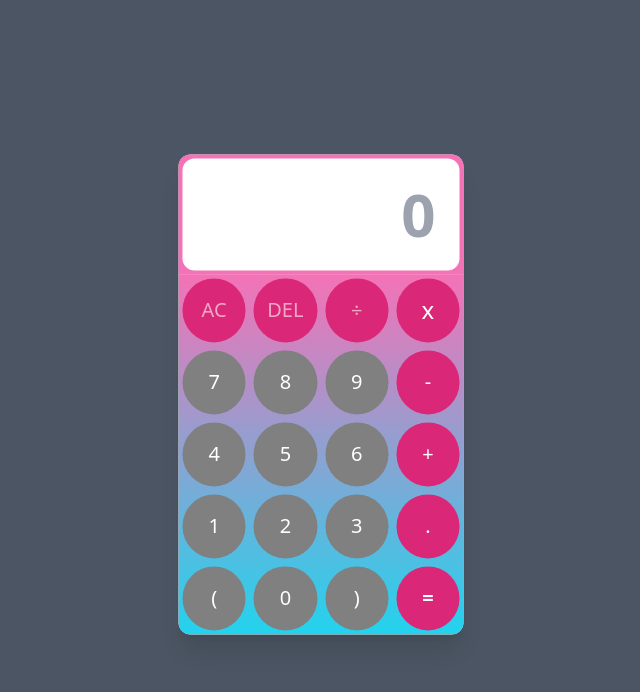
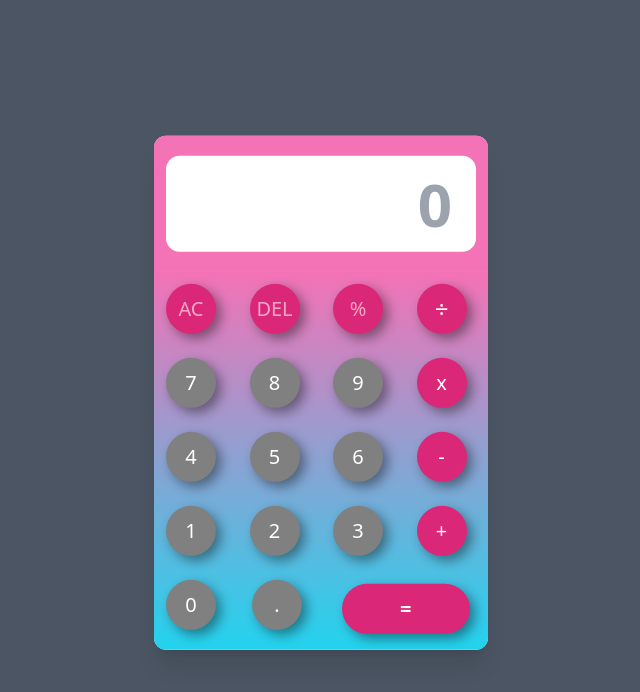
Before and after one commit to alxcyha/Calculator, a plain HTML site: page index.html in a window 1280 px wide. Shown: the whole page, without its empty margins (319-959 px from the left). Drawn offline with nearby package versions, Linux system fonts and the light colour scheme.

Commit message:
updated design

```diff
--- a/index.html
+++ b/index.html
@@ -15,81 +15,79 @@
       class=" rounded-lg shadow-none transition-shadow duration-300 ease-in-out hover:shadow-lg hover:shadow-black/30">
 </div> -->
 
-    <div class="calculator  items-center justify-center px-5 pt-0 ">
+    <div class="calculator  items-center justify-center px-2 pt-0 ">
 
         <div class="w-full align-top  rounded-xl bg-gray-50 shadow-xl text-gray-800 relative overflow-hidden" style="max-width:1080px">
             <div class="w-full bg-pink-400 h-full border-4 border-pink-400 flex items-end">
                 <input type="text" class="screen w-full py-5 px-6 text-6xl text-black text-right font-semibold" placeholder="0" id="screen">
             </div>
-            <div class="w-full bg-gradient-to-b from-pink-400 to-cyan-400">
+            <div class="button w-full self-auto bg-gradient-to-b from-pink-400 to-cyan-400">
                 <div class="flex w-full">
-                    <div class="w-1/4 border-4 border-transparent rounded-full">
-                        <button class="symbol w-full h-16 outline-none focus:outline-none hover:bg-indigo-700 hover:bg-opacity-20 text-white text-opacity-60 text-xl font-normal" onclick="wipe()">AC</button>
+                    <div class="w-1/4 m-2 border-4 border-transparent rounded-full">
+                        <button class="symbol  outline-none focus:outline-none hover:bg-indigo-700 hover:bg-opacity-20 text-white text-opacity-60 text-xl font-normal" onclick="wipe()">AC</button>
                     </div>
-                    <div class="w-1/4  border-4 border-transparent rounded-lg">
-                        <button class="symbol w-full h-16 outline-none focus:outline-none hover:bg-indigo-700 hover:bg-opacity-20 text-white text-opacity-60 text-xl font-normal" onclick="del()">DEL</button>
+                    <div class="w-1/4 m-2 border-4 border-transparent rounded-lg">
+                        <button class="symbol  outline-none focus:outline-none hover:bg-indigo-700 hover:bg-opacity-20 text-white text-opacity-60 text-xl font-normal" onclick="del()">DEL</button>
                     </div>
-                    <div class="w-1/4  border-4 border-transparent rounded-lg">
-                        <button class="symbol w-full h-16 outline-none focus:outline-none hover:bg-indigo-700 hover:bg-opacity-20 text-white text-opacity-60 text-xl font-normal" onclick="show('/')">÷</button>
+                    <div class="w-1/4 m-2  border-4 border-transparent rounded-lg">
+                        <button class="symbol  outline-none focus:outline-none hover:bg-indigo-700 hover:bg-opacity-20 text-white text-opacity-60 text-xl font-normal" onclick="show('%')">%</button>
                     </div>
-                    <div class="w-1/4  border-4 border-transparent rounded-lg">
-                        <button class="symbol w-full h-16 outline-none focus:outline-none  bg-opacity-10 hover:bg-indigo-700 hover:bg-opacity-20 text-white text-2xl font-normal" onclick="show('*')">x</button>
+                    <div class="w-1/4 w-1/4 m-2  border-4 border-transparent rounded-lg">
+                        <button class="symbol  outline-none focus:outline-none  bg-opacity-10 hover:bg-indigo-700 hover:bg-opacity-20 text-white text-2xl font-normal" onclick="show('/')">÷</button>
                     </div>
                 </div>
                 <div class="flex w-full">
-                    <div class="w-1/4 border-4 border-transparent rounded-lg">
-                        <button class="number w-full h-16 outline-none focus:outline-none hover:bg-indigo-700 hover:bg-opacity-20 text-white text-xl font-light"onclick="show('7')">7</button>
+                    <div class="w-1/4 m-2 border-4 border-transparent rounded-lg">
+                        <button class="number  outline-none focus:outline-none hover:bg-indigo-700 hover:bg-opacity-20 text-white text-xl font-light"onclick="show('7')">7</button>
                     </div>
-                    <div class="w-1/4 border-4 border-transparent rounded-lg">
-                        <button class="number w-full h-16 outline-none focus:outline-none hover:bg-indigo-700 hover:bg-opacity-20 text-white text-xl font-light"onclick="show('8')">8</button>
+                    <div class="w-1/4 m-2 border-4 border-transparent rounded-lg">
+                        <button class="number  outline-none focus:outline-none hover:bg-indigo-700 hover:bg-opacity-20 text-white text-xl font-light"onclick="show('8')">8</button>
                     </div>
-                    <div class="w-1/4 border-4 border-transparent rounded-lg">
-                        <button class="number w-full h-16 outline-none focus:outline-none hover:bg-indigo-700 hover:bg-opacity-20 text-white text-xl font-light"onclick="show('9')">9</button>
+                    <div class="w-1/4 m-2 border-4 border-transparent rounded-lg">
+                        <button class="number  outline-none focus:outline-none hover:bg-indigo-700 hover:bg-opacity-20 text-white text-xl font-light"onclick="show('9')">9</button>
                     </div>
-                    <div class="w-1/4 border-4 border-transparent rounded-lg">
-                        <button class="symbol w-full h-16 outline-none focus:outline-none  bg-opacity-10  hover:bg-indigo-700 hover:bg-opacity-20 text-white text-xl font-normal" onclick="show('-')">-</button>
+                    <div class="w-1/4 m-2 border-4 border-transparent rounded-lg">
+                        <button class="symbol  outline-none focus:outline-none  bg-opacity-10  hover:bg-indigo-700 hover:bg-opacity-20 text-white text-xl font-normal" onclick="show('*')">x</button>
                     </div>
                 </div>
                 <div class="flex w-full">
-                    <div class="w-1/4 border-4 border-transparent rounded-lg">
-                        <button class="number w-full h-16 outline-none focus:outline-none hover:bg-indigo-700 hover:bg-opacity-20 text-white text-xl font-light" onclick="show('4')">4</button>
+                    <div class="w-1/4 m-2 border-4 border-transparent rounded-lg">
+                        <button class="number  outline-none focus:outline-none hover:bg-indigo-700 hover:bg-opacity-20 text-white text-xl font-light" onclick="show('4')">4</button>
                     </div>
-                    <div class="w-1/4 border-4 border-transparent rounded-lg">
-                        <button class="number w-full h-16 outline-none focus:outline-none hover:bg-indigo-700 hover:bg-opacity-20 text-white text-xl font-light" onclick="show('5')">5</button>
+                    <div class="w-1/4 m-2 border-4 border-transparent rounded-lg">
+                        <button class="number  outline-none focus:outline-none hover:bg-indigo-700 hover:bg-opacity-20 text-white text-xl font-light" onclick="show('5')">5</button>
                     </div>
-                    <div class="w-1/4 border-4 border-transparent rounded-lg">
-                        <button class="number w-full h-16 outline-none focus:outline-none hover:bg-indigo-700 hover:bg-opacity-20 text-white text-xl font-light" onclick="show('6')">6</button>
+                    <div class="w-1/4 m-2 border-4 border-transparent rounded-lg">
+                        <button class="number  outline-none focus:outline-none hover:bg-indigo-700 hover:bg-opacity-20 text-white text-xl font-light" onclick="show('6')">6</button>
                     </div>
-                    <div class="w-1/4 border-4 border-transparent rounded-lg">
-                        <button class="symbol w-full h-16 outline-none focus:outline-none  bg-opacity-10 hover:bg-indigo-700 hover:bg-opacity-20 text-white text-xl font-normal" onclick="show('+')">+</button>
+                    <div class="w-1/4 m-2 border-4 border-transparent rounded-lg">
+                        <button class="symbol  outline-none focus:outline-none  bg-opacity-10 hover:bg-indigo-700 hover:bg-opacity-20 text-white text-xl font-normal" onclick="show('-')">-</button>
                     </div>
                 </div>
                 <div class="flex w-full">
-                    <div class="w-1/4 border-4 border-transparent rounded-lg">
-                        <button class="number w-full h-16 outline-none focus:outline-none hover:bg-indigo-700 hover:bg-opacity-20 text-white text-xl font-light" onclick="show('1')">1</button>
+                    <div class="w-1/4 m-2 border-4 border-transparent rounded-lg">
+                        <button class="number  outline-none focus:outline-none hover:bg-indigo-700 hover:bg-opacity-20 text-white text-xl font-light" onclick="show('1')">1</button>
                     </div>
-                    <div class="w-1/4 border-4 border-transparent rounded-lg">
-                        <button class="number w-full h-16 outline-none focus:outline-none hover:bg-indigo-700 hover:bg-opacity-20 text-white text-xl font-light" onclick="show('2')">2</button>
+                    <div class="w-1/4 m-2 border-4 border-transparent rounded-lg">
+                        <button class="number  outline-none focus:outline-none hover:bg-indigo-700 hover:bg-opacity-20 text-white text-xl font-light" onclick="show('2')">2</button>
                     </div>
-                    <div class="w-1/4 border-4 border-transparent rounded-lg">
-                        <button class="number w-full h-16 outline-none focus:outline-none hover:bg-indigo-700 hover:bg-opacity-20 text-white text-xl font-light" onclick="show('3')">3</button>
+                    <div class="w-1/4 m-2 border-4 border-transparent rounded-lg">
+                        <button class="number  outline-none focus:outline-none hover:bg-indigo-700 hover:bg-opacity-20 text-white text-xl font-light" onclick="show('3')">3</button>
                     </div>
-                    <div class="w-1/4 border-4 border-transparent rounded-lg">
-                        <button class="symbol w-full h-16 outline-none focus:outline-none  bg-opacity-10  hover:bg-indigo-700 hover:bg-opacity-20 text-white text-xl font-normal" onclick="show('.')">.</button>
+                    <div class="w-1/4 m-2 border-4 border-transparent rounded-lg">
+                        <button class="symbol  outline-none focus:outline-none  bg-opacity-10  hover:bg-indigo-700 hover:bg-opacity-20 text-white text-xl font-normal" onclick="show('+')">+</button>
                     </div>
                 </div>
                 <div class="flex w-full">
-                    <div class="w-1/4 border-4 border-transparent rounded-lg">
-                        <button class="number w-full h-16 outline-none focus:outline-none hover:bg-indigo-700 hover:bg-opacity-20 text-white text-xl font-normal" onclick="show('(')">(</button>
+
+                    <div class="w-1/4 m-2 border-4 border-transparent rounded-lg">
+                        <button class="number  outline-none focus:outline-none hover:bg-indigo-700 hover:bg-opacity-20 text-white text-xl font-light" onclick="show('0')">0</button>
                     </div>
-                    <div class="w-1/4 border-4 border-transparent rounded-lg">
-                        <button class="number w-full h-16 outline-none focus:outline-none hover:bg-indigo-700 hover:bg-opacity-20 text-white text-xl font-light" onclick="show('0')">0</button>
+                    <div class="w-1/4 m-2 border-4 border-transparent rounded-lg">
+                        <button class="number  outline-none focus:outline-none hover:bg-indigo-700 hover:bg-opacity-20 text-white text-xl font-normal" onclick="show('.')">.</button>
                     </div>
-                    <div class="w-1/4 border-4 border-transparent rounded-lg">
-                        <button class="number w-full h-16 outline-none focus:outline-none hover:bg-indigo-700 hover:bg-opacity-20 text-white text-xl font-normal" onclick="show(')')">)</button>
-                    </div>
-                    <div class="w-1/4 border-4 border-transparent rounded-lg">
-                        <button class="symbol w-full h-16 outline-none focus:outline-none  bg-opacity-30 hover:bg-indigo-700 hover:bg-opacity-40 text-white text-xl font-semibold" onclick="calc()">=</button>
+                    <div class="w-2/4 m-3 border-4 border-transparent rounded-lg">
+                        <button class="symbol w-32 h-15 outline-none focus:outline-none rounded-full bg-opacity-30 hover:bg-indigo-700 hover:bg-opacity-40 text-white text-xl font-semibold" onclick="calc()">=</button>
                     </div>
                 </div>
             </div>
--- a/script.js
+++ b/script.js
@@ -1,15 +1,16 @@
-let display = document.getElementById('screen');
+let display = document.getElementById("screen");
 
-const wipe = () => {
-    display.value = '';
+function wipe(){
+    display.value = "";
 }
-const del = () => {
+function del(){
     display.value = display.value.slice(0, -1);
 }
-const show = (n) =>{
+function show(n){
     display.value += n;
 }
 
-const calc = () => {
-    display.value = eval(display.value);
+function calc(){
+    try{display.value = eval(display.value);}
+    catch(error){alert("Invalid, try again.")}
 }
--- a/style.css
+++ b/style.css
@@ -5,22 +5,44 @@
     top: 50%;
     left: 50%;
     transform: translate(-50%, -50%);
-    width: 325px;
-    border: 1px;
-    padding: .7rem;
+    width: 350px;
+    border: 7px;
+    padding: .9rem;
     aspect-ratio: 1;
     gap: .76rem;
 
 }
+.inputs{
+
+    align-items: center;
+    justify-content: center;
+}
+
+
+button{
+    height: 50px;
+    width: 50px;
+    box-shadow: 5px 5px 12px rgba(7, 7, 7, 0.425);
+    padding-left: 8px;
+
+
+
+
+}
 .screen{
-    border-radius: .75rem;
-    height: 7rem;
+    margin-top: 1rem;
+    margin-bottom: 1rem;
+    margin-left: .5rem;
+    margin-right: .5rem;
+    border-radius: .85rem;
+    height: 6rem;
     padding: .5rem;
 }
 .symbol{
     background: rgb(219 39 119);
     border-radius: 50%;
 
+
 }
 .number{
     background: gray;
```
